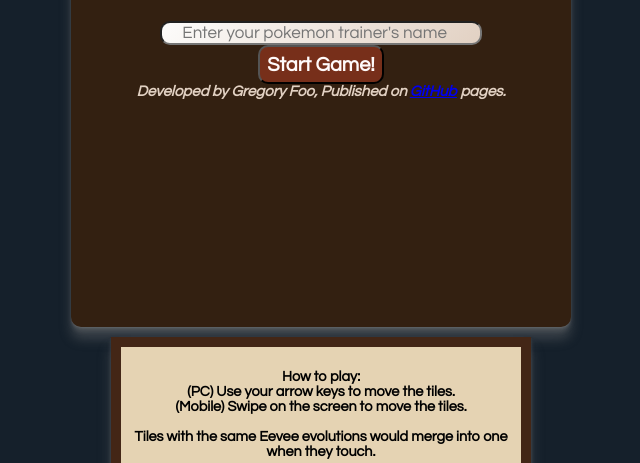
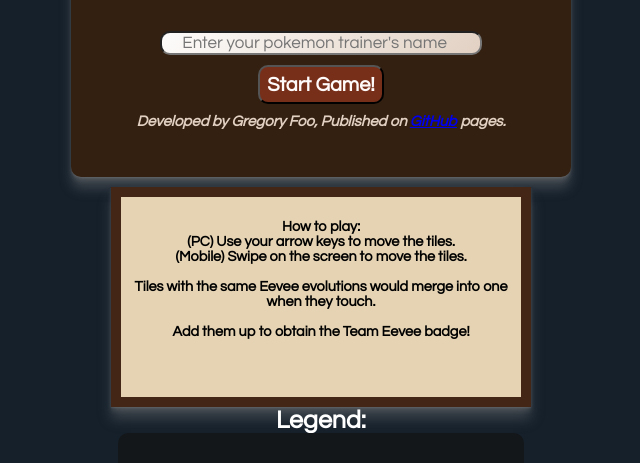
Before and after one commit to gregoryfoo95/Eeveelution, a website: page index.html in a window 1280 px wide. Shown: the part 223-686 px from the top of the page, without its empty margins (319-959 px from the left). Drawn offline with Linux system fonts and the light colour scheme; a script that the page names is missing; a web font is replaced by a local one.

Commit message:
Update Style.css

```diff
--- a/style.css
+++ b/style.css
@@ -9,7 +9,7 @@
     margin: 0 auto;
     justify-content: space-evenly;
     row-gap: 10px;
-    min-height: 600px;
+    min-height: 300px;
     grid-template: 100%/ repeat(4,1fr);
 }
 
@@ -127,7 +127,7 @@
     background-color: #332011;
     margin: 0 auto;
     width: 80%;
-    /* row-gap: 10px; */
+    row-gap: 10px;
     height: auto;
     border-radius: 10px;
     box-shadow: 0 0.4px 0.4px rgba(128, 128, 128, 0.109),
@@ -214,6 +214,7 @@
     background-color: #E5D3B3;
     font-size: 60%;
     text-align:center;
+    justify-content: center;
     font-family: "Century Gothic", 'CenturyGothic', 'Geneva', 'AppleGothic', sans-serif;
     white-space: pre-line;
     box-shadow: 0 0.4px 0.4px rgba(128, 128, 128, 0.109),
@@ -266,7 +267,7 @@
 
     form {
         width: 500px;
-        height: 550px;
+        height: 400px;
     }
 
     .legend {
```
